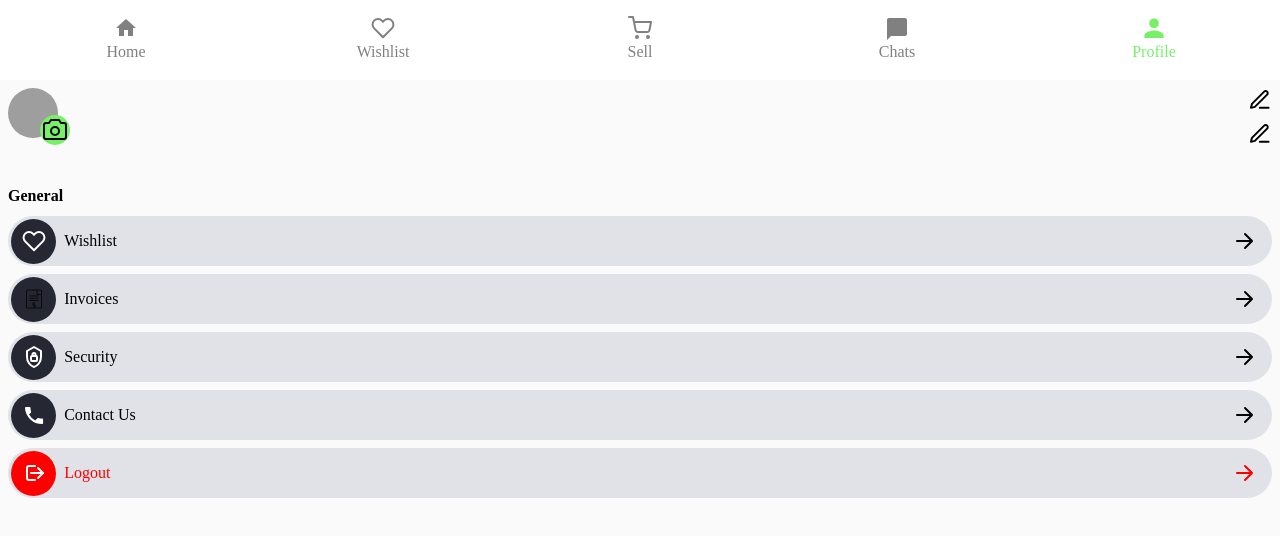
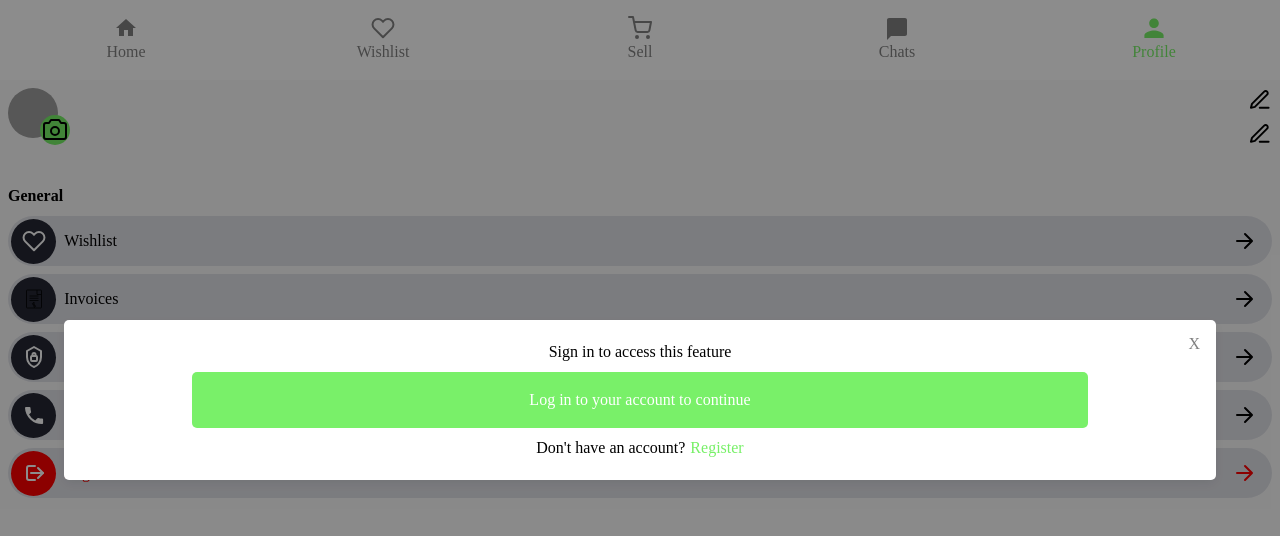
Before and after one commit to Peterh04/soko-link, a React app: page /profile in a window 1280 px wide. Shown: the top 536 px of the page. Built offline with nearby package versions, Linux system fonts and the light colour scheme; no server answers; grey boxes are pictures that could not be loaded; the HTML template or start-up script is replaced by a standard one.

Commit message:
feat(auth):add login modal for guest users on restricted pages

```diff
--- a/src/App.jsx
+++ b/src/App.jsx
@@ -12,7 +12,7 @@ import RegisterPage from "./pages/RegisterPage";
 import ResultsPage from "./pages/ResultsPage";
 import SignInPage from "./pages/SignInPage";
 import SuccessfulOrderPage from "./pages/SuccessfulOrderPage";
-import { Routes, Route } from "react-router-dom";
+import { Routes, Route, useNavigate } from "react-router-dom";
 import ProfilePage from "./pages/ProfilePage";
 import SecurityPage from "./pages/SecurityPage";
 import WishlistPage from "./pages/WishlistPage";
@@ -20,6 +20,7 @@ import SellPage from "./pages/SellPage";
 import ChatsPage from "./pages/ChatsPage";
 import InvoicesPage from "./pages/InvoicesPage";
 import ProductsPage from "./pages/ProductsPage";
+import LoginRequired from "./components/LoginRequired";
 
 function App() {
   const [user, setUser] = useState();
@@ -34,11 +35,23 @@ function App() {
     amount: 0,
   });
   const [messages, setMessages] = useState([]);
-
   const [receipt, setReceipt] = useState(null);
   const [vendorReviews, setVendorReviews] = useState([]);
+  const [isLoginModalOpen, setIsLoginModalOpen] = useState(false);
+
+  const navigate = useNavigate();
 
   return (
+    <>
+      <LoginRequired
+        isLoginModalOpen={isLoginModalOpen}
+        onClose={() => {
+          setIsLoginModalOpen(false);
+          navigate("/");
+        }}
+        message={"access this feature"}
+        setIsLoginModalOpen={setIsLoginModalOpen}
+      />
       <Routes>
         <Route
           path="/"
@@ -70,11 +83,23 @@ function App() {
         ></Route>
         <Route
           path="/profile"
-        element={<ProfilePage user={user} setUser={setUser} />}
+          element={
+            <ProfilePage
+              user={user}
+              setUser={setUser}
+              setIsLoginModalOpen={setIsLoginModalOpen}
+            />
+          }
         ></Route>
         <Route path="/profile/security" element={<SecurityPage />}></Route>
-      <Route path="/wishlist" element={<WishlistPage />}></Route>
-      <Route path="/sell" element={<SellPage />}></Route>
+        <Route
+          path="/wishlist"
+          element={<WishlistPage setIsLoginModalOpen={setIsLoginModalOpen} />}
+        ></Route>
+        <Route
+          path="/sell"
+          element={<SellPage setIsLoginModalOpen={setIsLoginModalOpen} />}
+        ></Route>
         <Route
           path="/products/search/:term"
           element={
@@ -95,6 +120,7 @@ function App() {
               sender={sender}
               messages={messages}
               setMessages={setMessages}
+              setIsLoginModalOpen={setIsLoginModalOpen}
             />
           }
         ></Route>
@@ -106,6 +132,7 @@ function App() {
               setVendorId={setVendorId}
               setSender={setSender}
               setReceiver={setReceiver}
+              setIsLoginModalOpen={setIsLoginModalOpen}
             />
           }
         ></Route>
@@ -130,6 +157,7 @@ function App() {
           element={<ProductsPage vendorId={vendorId} />}
         ></Route>
       </Routes>
+    </>
   );
 }
 
--- /dev/null
+++ b/src/components/LoginRequired.jsx
@@ -0,0 +1,65 @@
+import { useNavigate } from "react-router-dom";
+import "../styles/loginRequiredModal.css";
+import { useEffect, useState } from "react";
+
+export default function LoginRequired({
+  isLoginModalOpen,
+  onClose,
+  message,
+  setIsLoginModalOpen,
+}) {
+  const navigate = useNavigate();
+
+  useEffect(() => {
+    if (!isLoginModalOpen) return;
+    const originalOverflow = document.body.style.overflow;
+    document.body.style.overflow = "hidden";
+
+    return () => {
+      document.body.style.overflow = originalOverflow;
+    };
+  }, [isLoginModalOpen]);
+
+  if (!isLoginModalOpen) return null;
+
+  return (
+    <div className="modal-overlay">
+      <div
+        aria-label="login required modal"
+        className={`login-required-modal ${isLoginModalOpen ? "open" : ""}`}
+        role="dialog"
+        onClick={(e) => e.stopPropagation()}
+      >
+        <p>Sign in to {message}</p>
+        <button
+          type="button"
+          className="modal-close"
+          aria-label="close dialog"
+          onClick={onClose}
+        >
+          X
+        </button>
+        <div
+          onClick={() => {
+            setIsLoginModalOpen(false);
+            navigate("/login");
+          }}
+        >
+          Log in to your account to continue
+        </div>
+        <p>
+          Don&apos;t have an account?{" "}
+          <span
+            className="register-link"
+            onClick={() => {
+              setIsLoginModalOpen(false);
+              navigate("/register");
+            }}
+          >
+            Register
+          </span>
+        </p>
+      </div>
+    </div>
+  );
+}
--- a/src/context/AuthContext.jsx
+++ b/src/context/AuthContext.jsx
@@ -21,6 +21,8 @@ export function AuthProvider({ children }) {
 
       if (!token) {
         setLoading(false);
+        setUser("Guest");
+        console.log("I am a guest");
         return;
       }
 
--- a/src/pages/ChatPage.jsx
+++ b/src/pages/ChatPage.jsx
@@ -372,7 +372,6 @@ export default function ChatPage({ buyerId, vendorId, messages, setMessages }) {
           </button>
         )}
       </footer>
-      ß
     </main>
   );
 }
--- a/src/pages/ChatsPage.jsx
+++ b/src/pages/ChatsPage.jsx
@@ -11,12 +11,22 @@ export default function ChatsPage({
   setVendorId,
   setSender,
   setReceiver,
+  setIsLoginModalOpen,
 }) {
   const navigate = useNavigate();
   const [messages, setMessages] = useState(null);
   const [isLoading, setIsLoadig] = useState(true);
 
-  const { user } = useAuth();
+  const { user, loading } = useAuth();
+
+  useEffect(() => {
+    if (loading) return;
+
+    if (!user || user === "Guest") {
+      setIsLoginModalOpen(true);
+      return;
+    }
+  }, [user, loading, setIsLoginModalOpen]);
 
   useEffect(() => {
     const getMessages = async () => {
--- a/src/pages/ProfilePage.jsx
+++ b/src/pages/ProfilePage.jsx
@@ -15,8 +15,8 @@ import { useAuth } from "../context/AuthContext.jsx";
 import axios from "axios";
 import { useNavigate } from "react-router-dom";
 
-export default function ProfilePage() {
-  const { user, logOut, setUser } = useAuth();
+export default function ProfilePage({ setIsLoginModalOpen }) {
+  const { user, logOut, setUser, loading } = useAuth();
   const [isEdited, setIsEdited] = useState(false);
 
   const [form, setForm] = useState({
@@ -57,6 +57,14 @@ export default function ProfilePage() {
     }
   };
 
+  useEffect(() => {
+    if (loading) return;
+
+    if (!user || user === "Guest") {
+      setIsLoginModalOpen(true);
+      return;
+    }
+  }, [user, loading, setIsLoginModalOpen]);
   return (
     <main aria-label="profile page" className="profile-page">
       <header aria-label="profile page header" className="profile-page-header">
--- a/src/pages/ResultsPage.jsx
+++ b/src/pages/ResultsPage.jsx
@@ -6,7 +6,7 @@ import { useState } from "react";
 import ReactSlider from "react-slider";
 import ProductPreview from "../components/ProductPreview";
 import axios from "axios";
-import { useNavigate, useParams } from "react-router-dom";
+import { useNavigate } from "react-router-dom";
 
 export default function ResultsPage({
   searchTerm,
@@ -125,7 +125,7 @@ export default function ResultsPage({
   return (
     <main aria-label="results page" className="results-page">
       <header aria-label="resultsPage header" className="resultsPage-header">
-        <button className="backBtn">
+        <button className="backBtn" onClick={() => navigate(-1)}>
           <BackIcon />
         </button>
         <div className="search-bar">
--- a/src/pages/SellPage.jsx
+++ b/src/pages/SellPage.jsx
@@ -1,9 +1,11 @@
 import "../styles/sellPage.css";
 import NavBar from "../components/NavBar";
-import { useState } from "react";
+import { useEffect, useState } from "react";
 import axios from "axios";
+import { useAuth } from "../context/AuthContext";
 
-export default function SellPage() {
+export default function SellPage({ setIsLoginModalOpen }) {
+  const { user, loading } = useAuth();
   const [form, setForm] = useState({
     title: "",
     location: "",
@@ -12,14 +14,6 @@ export default function SellPage() {
     images: "",
   });
 
-  // const updateUserVendor =  async  (e) =>{
-  //    const token = localStorage.getItem("accessToken");
-  //      e.preventDefault();
-
-  //      try{
-
-  //      }
-  // }
   const handleForm = async (e) => {
     const token = localStorage.getItem("accessToken");
     e.preventDefault();
@@ -52,6 +46,15 @@ export default function SellPage() {
       );
     }
   };
+
+  useEffect(() => {
+    if (loading) return;
+
+    if (!user || user === "Guest") {
+      setIsLoginModalOpen(true);
+      return;
+    }
+  }, [user, loading, setIsLoginModalOpen]);
   return (
     <main aria-label="sell page" className="sell-page">
       <header aria-label="sell page header" className="sell-page-header">
--- a/src/pages/SignInPage.jsx
+++ b/src/pages/SignInPage.jsx
@@ -38,7 +38,12 @@ export default function SignInPage() {
             Sign in with Email
           </button>
 
-          <button className="sign-in-option guest">Continue as Guest</button>
+          <button
+            className="sign-in-option guest"
+            onClick={() => navigate("/")}
+          >
+            Continue as Guest
+          </button>
         </div>
       </div>
     </main>
--- a/src/pages/WishlistPage.jsx
+++ b/src/pages/WishlistPage.jsx
@@ -3,9 +3,21 @@ import NavBar from "../components/NavBar";
 import "../styles/wishListPage.css";
 import axios from "axios";
 import ProductPreview from "../components/ProductPreview";
+import LoginRequired from "../components/LoginRequired";
+import { useAuth } from "../context/AuthContext";
 
-export default function WishlistPage() {
+export default function WishlistPage({ setIsLoginModalOpen }) {
+  const { user, loading } = useAuth();
   const [wishlist, setWishlist] = useState([]);
+
+  useEffect(() => {
+    if (loading) return;
+
+    if (!user || user === "Guest") {
+      setIsLoginModalOpen(true);
+      return;
+    }
+  }, [user, loading, setIsLoginModalOpen]);
   useEffect(() => {
     const fetchUserWishlist = async () => {
       try {
--- /dev/null
+++ b/src/styles/loginRequiredModal.css
@@ -0,0 +1,84 @@
+.modal-overlay {
+  position: fixed;
+  inset: 0;
+  background: rgba(0, 0, 0, 0.45);
+
+  display: flex;
+  align-items: center;
+  justify-content: center;
+
+  z-index: 1000000;
+
+  animation: overlayFadeIn 0.2s ease-out;
+}
+
+.login-required-modal {
+  display: flex;
+  flex-direction: column;
+  align-items: center;
+  justify-content: space-around;
+
+  padding: 1rem;
+
+  width: 90%;
+  height: 20vh;
+
+  position: fixed;
+  top: 50%;
+  left: 50%;
+  transform: translate(-50%, -50%);
+
+  background-color: white;
+  box-shadow: 0 4px 12px rgba(0, 0, 0, 0.08);
+
+  border-radius: 5px;
+
+  visibility: hidden;
+}
+
+.login-required-modal.open {
+  visibility: visible;
+}
+
+.login-required-modal > .modal-close {
+  position: absolute;
+  top: 12px;
+  right: 12px;
+
+  background: none;
+  border: none;
+  padding: 0.25rem;
+
+  font-size: 1rem;
+  line-height: 1;
+  cursor: pointer;
+
+  color: gray;
+}
+
+.login-required-modal > div {
+  display: flex;
+  align-items: center;
+  justify-content: center;
+
+  padding: 1rem;
+  border-radius: 5px;
+  width: 80%;
+  color: white;
+  background-color: var(--dark-secondary-400);
+
+  cursor: pointer;
+}
+
+.login-required-modal > div:hover {
+  background-color: var(--light-secondary-400);
+}
+
+@keyframes overlayFadeIn {
+  from {
+    opacity: 0;
+  }
+  to {
+    opacity: 1;
+  }
+}
```
Lines whose indentation alone changed are shown as unchanged.
